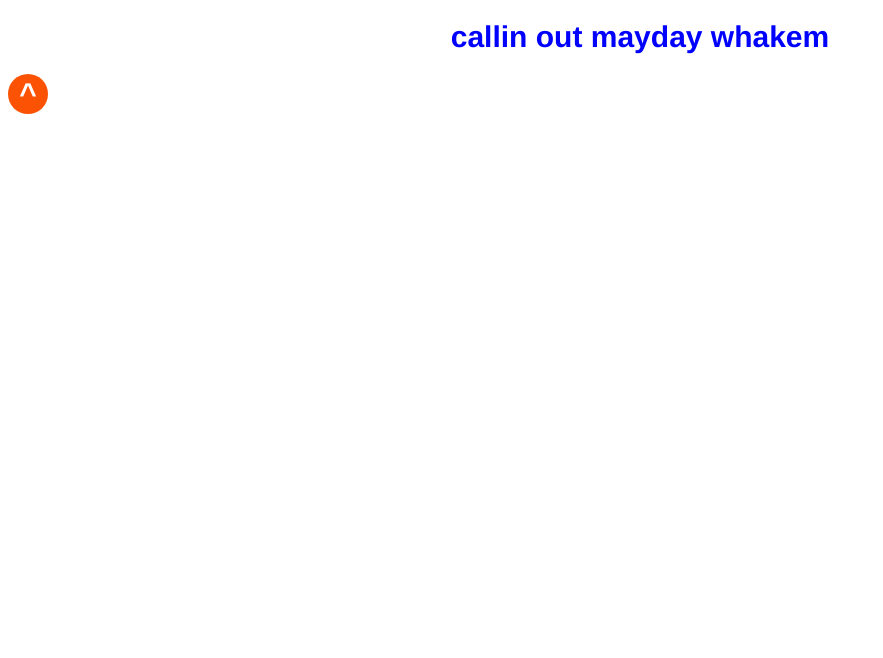
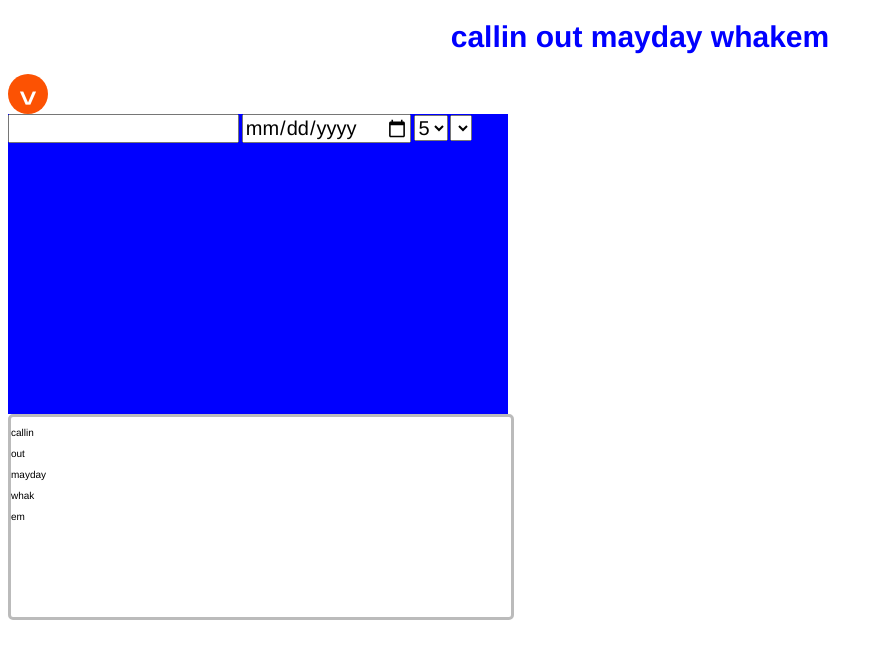
Before and after one commit to JaronArmiger/todo-list, a website built with webpack: page dist/index.html in a window 1280 px wide. Shown: the whole page, without its empty margins (0-883 px from the left). Built offline with nearby package versions, Linux system fonts and the light colour scheme.

Commit message:
populateElement works

```diff
--- a/src/domManipulation.js
+++ b/src/domManipulation.js
@@ -1,5 +1,7 @@
 const newTodoButton = document.querySelector('#new-todo-btn');
 const newTodoForm = document.querySelector('#new-todo-form');
+const projectSelect = document.querySelector('#project-select');
+const testDiv = document.querySelector('#test-div');
 
 const toggleForm = () => {
   newTodoButton.addEventListener('click', (e) => {
@@ -8,8 +10,22 @@ const toggleForm = () => {
   	newTodoForm.classList.toggle("expand");
   })
 }
+
+const populateElement = (element, list, tag) => {
+  list.forEach(item => {
+  	const child = document.createElement(tag);
+  	child.textContent = item;
+  	element.appendChild(child);
+  })
+}
 const domManipulation = (() => {
   toggleForm();
+  const populateDiv = (list,tag) => {
+  	return populateElement(testDiv,list,tag)
+  }
+  return {
+  	populateDiv
+  }
 })();
 
 export { domManipulation }
--- a/src/index.js
+++ b/src/index.js
@@ -10,3 +10,5 @@
 						 dueDate: "5/3/21"});
 const defaultProject = projectsManager.getProjectByID(0);
 console.log(defaultProject.getArray());
+const arr = ["callin", "out", "mayday", "whak", "em"];
+domManipulation.populateDiv(arr, "p")
--- a/styles/style.css
+++ b/styles/style.css
@@ -5,9 +5,13 @@
 
 form {
   height: 0;
-  width: 300px;
+  width: 500px;
   background-color: blue;
   transition: height .5s;
+}
+
+form >* {
+ font-size: 2rem;
 }
 
 h1 {
@@ -35,6 +39,13 @@ h1 {
   outline: 0;
 }
 
+#test-div {
+  border: 3px solid #BBB;
+  width: 500px;
+  height: 200px;
+  border-radius: .5rem;
+}
+
 .invert {
   transform: rotate(180deg);
 }
```
Also changed, not shown: dist/index.html.
